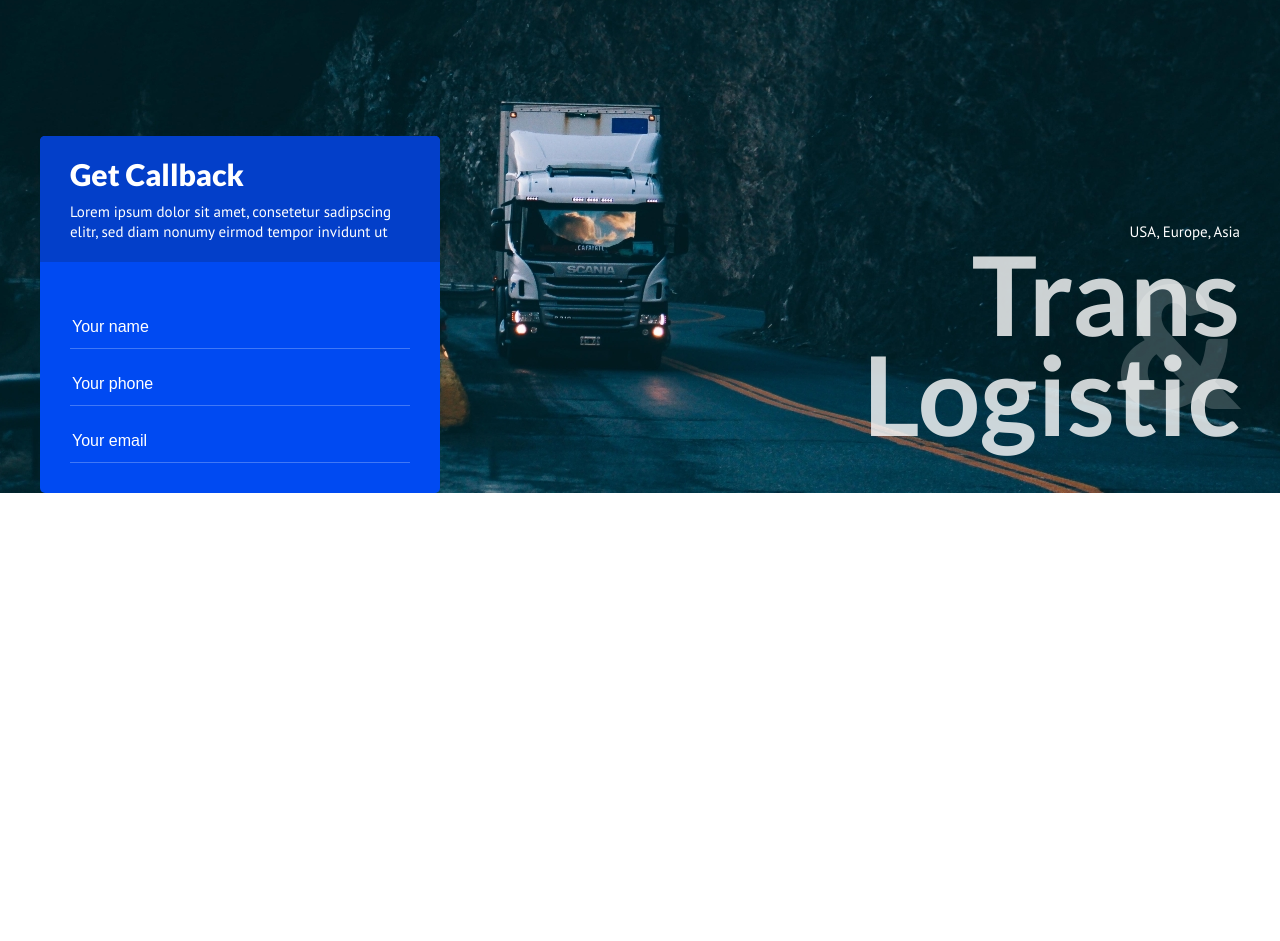
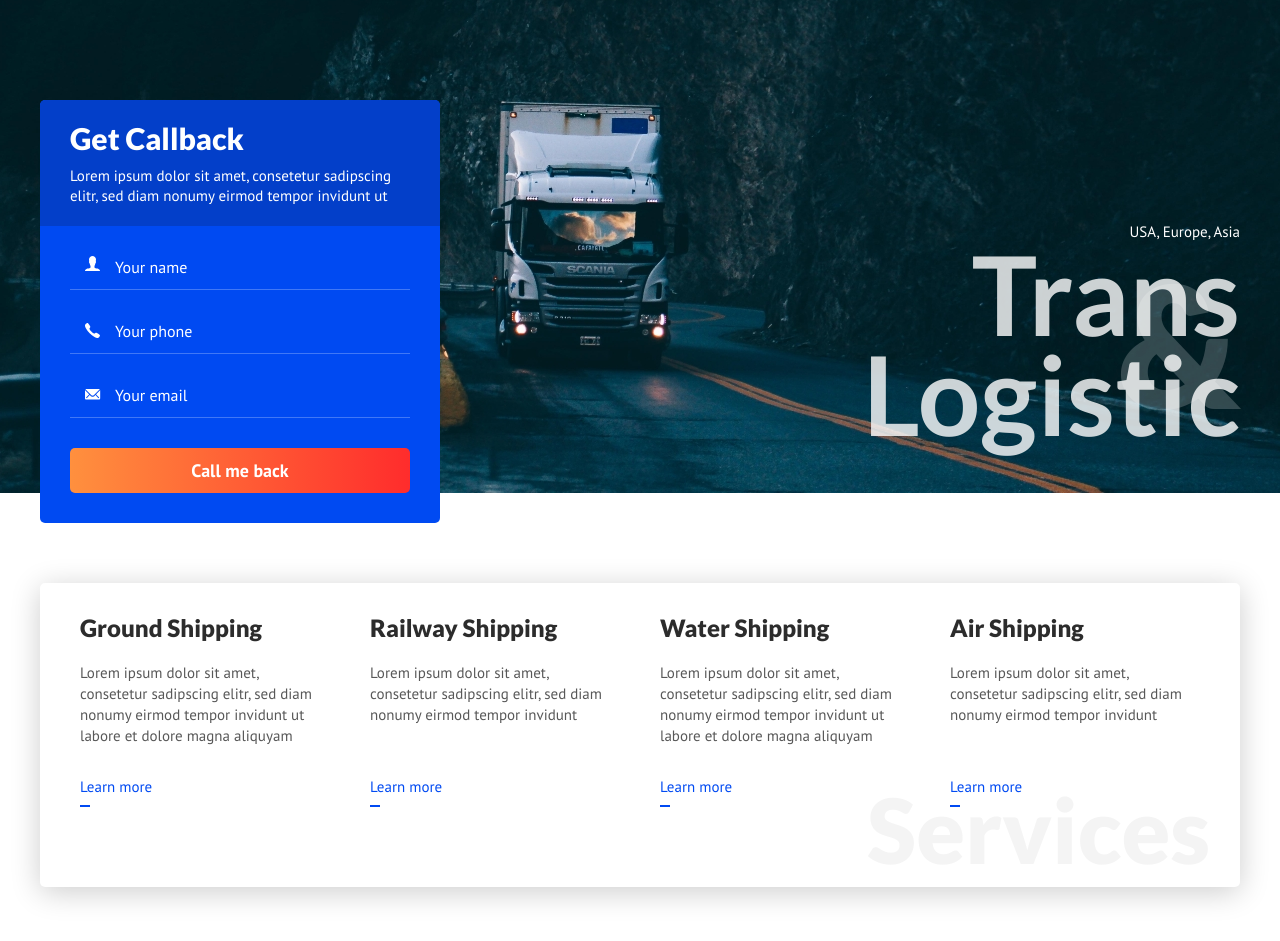
Before and after one commit to 111spartanec111/Logistic, a plain HTML site: page index.html in a window 1280 px wide. Shown: the part 107-1048 px from the top of the page. Before the commit the page ends 800 px from the top, so only its background shows below. Drawn offline with Linux system fonts and the light colour scheme.

Commit message:
+services

```diff
--- a/css/style.css
+++ b/css/style.css
@@ -14,6 +14,10 @@ body {
 
 h1, h2, h3, h4, h5, h6 {
     margin: 0;
+}
+
+p {
+    margin: 0 0 10px;
 }
 
 ul, ol {
@@ -68,7 +72,7 @@ ul, ol {
 /* Intro */
 
 .intro {
-
+    margin-bottom: 30px;
     background: #000 url("../images/bg.png") no-repeat center / cover;
 
 }
@@ -114,9 +118,16 @@ ul, ol {
 /*  FORM  */
 
 .request-form {
+    width: 100%;
     max-width: 400px;
-    background: #004AF2;
+    background-color: #004AF2;
     border-radius: 5px;
+    overflow: hidden;
+}
+
+.request-form--intro {
+    position: relative;
+    bottom: -30px;
 }
 
 .request-form__header {
@@ -146,17 +157,18 @@ ul, ol {
 }
 
 .form__group {
-    margin-top: 25px;
+    margin-bottom: 30px;
 }
 
 .input {
     display: block;
     width: 100%;
     background: none;
+    padding-left: 45px;
     padding-bottom: 12px;
     border: 0;
     border-bottom: 1px solid rgba(255, 255, 255, 0.25);
-    font-family: 'PT Sans' serif;
+    font-family: 'PT Sans', sans-serif;
     font-size: 16px;
     color: #FFFFFF;
     transition: border-color 0.2s linear;
@@ -170,3 +182,113 @@ ul, ol {
     outline: none;
     border-bottom-color: #FFFFFF;
 }
+
+.input--user {
+    background: url("../images/person.svg") left 15px top no-repeat;
+}
+.input--phone {
+    background: url("../images/call.svg") left 15px top 3px no-repeat;
+}
+.input--email {
+    background: url("../images/mail.svg") left 15px top 5px no-repeat;
+}
+
+
+/*  BUTTON  */
+
+.btn {
+    padding: 11px 20px;
+    font-family: 'PT Sans', sans-serif;
+    background: #333;
+    border: none;
+    cursor: pointer;
+    text-align: center;
+    font-weight: 700;
+    font-size: 18px;
+    line-height: 23px;
+    color: #FFFFFF;
+    border-radius: 5px;
+}
+
+.btn--block {
+    display: block;
+    width: 100%;
+}
+
+.btn--orange {
+    background: linear-gradient(90deg, #FF903E 0%, #FF2C2C 100%);
+}
+
+/* Section Services */
+.section {
+    padding: 60px 0;
+}
+.services {
+    position: relative;
+    display: flex;
+    flex-wrap: wrap;
+    min-height: 300px;
+    padding: 30px 25px 50px 15px;
+    background-color: #fff;
+    border-radius: 5px;
+    box-shadow: 0 5px 30px rgba(0, 0, 0, 0.2);
+}
+.services__main-title {
+    font-family: 'Lato', sans-serif;
+    font-weight: 900;
+    font-size: 90px;
+    line-height: 90px;
+    color: rgba(44, 44, 44, 0.05);
+    position: absolute;
+    bottom: 13px;
+    right: 30px;
+    z-index: 1;
+    pointer-events: none;
+}
+.services__item {
+    display: flex;
+    flex-direction: column;
+    width: 25%;
+    padding: 0 25px;
+    margin-bottom: 30px;
+}
+.services__title {
+    margin-bottom: 20px;
+    font-family: 'Lato', sans-serif;
+    font-weight: 900;
+    font-size: 24px;
+    line-height: 29px;
+    color: #2C2C2C;
+}
+.services__text {
+    margin-bottom: 20px;
+    font-size: 15px;
+    line-height: 21px;
+    font-weight: 400;
+}
+.services__footer {
+    margin-top: auto;
+}
+.services__link {
+    display: inline-block;
+    font-size: 15px;
+    color: #004AF2;
+    text-decoration: none;
+    transition: color 0.2s linear;
+}
+.services__link:after{
+    margin-top: 6px;
+    content: "";
+    display: block;
+    width: 10px;
+    height: 2px;
+    background-color: #004AF2;
+    transition: width 0.2s linear;
+}
+.services__link:hover {
+    color: #FF3E2F;
+}
+.services__link:hover:after {
+    width: 100%;
+    background-color: #FF3E2F;
+}
--- a/index.html
+++ b/index.html
@@ -31,7 +31,7 @@
     <div class="intro">
         <div class="container">
             <div class="intro__inner">
-                <div class="request-form">
+                <div class="request-form request-form--intro">
                     <div class="request-form__header">
                         <h3 class="request-form__title">Get Callback</h3>
                         <div class="request-form__text">Lorem ipsum dolor sit amet, consetetur sadipscing elitr, sed diam nonumy eirmod tempor invidunt ut</div>
@@ -39,26 +39,62 @@
                     <div class="request-form__content">
                         <form class="form" action="/" method="post">
                             <div class="form__group">
-                                <input class="input" type="text" placeholder="Your name">
+                                <input class="input input--user" type="text" placeholder="Your name">
                             </div>
                             <div class="form__group">
-                                <input class="input" type="tel" placeholder="Your phone">
+                                <input class="input input--phone" type="tel" placeholder="Your phone">
                             </div>
                             <div class="form__group">
-                                <input class="input" type="email" placeholder="Your email">
+                                <input class="input input--email" type="email" placeholder="Your email">
                             </div>
-
+                            <button class="btn btn--block btn--orange" type="submit">Call me back</button>
                         </form>
                     </div>
-                </div>
+                </div> <!-- request-form -->
                 <div class="intro__text">
                     <div class="intro__countries">USA, Europe, Asia</div>
                     <h1 class="intro__title">
                        <span class="intro__title-amp">&amp;</span> Trans <br> Logistic</h1>
                 </div>
             </div>
+        </div> <!-- container -->
+    </div>  <!-- intro -->
+
+    <!-- Services -->
+    <section class="section">
+        <div class="container">
+            <div class="services">
+                <h2 class="services__main-title">Services</h2>
+                <div class="services__item">
+                    <h4 class="services__title">Ground Shipping</h4>
+                    <div class="services__text">
+                        <p>Lorem ipsum dolor sit amet, consetetur sadipscing elitr, sed diam nonumy eirmod tempor invidunt ut labore et dolore magna aliquyam</p>
+                    </div>
+                    <div class="services__footer"><a class="services__link" href="#">Learn more</a></div>
+                </div>
+                <div class="services__item">
+                    <h4 class="services__title">Railway Shipping</h4>
+                    <div class="services__text">
+                        <p>Lorem ipsum dolor sit amet, consetetur sadipscing elitr, sed diam nonumy eirmod tempor invidunt</p>
+                    </div>
+                    <div class="services__footer"><a class="services__link" href="#">Learn more</a></div>
+                </div>
+                <div class="services__item">
+                    <h4 class="services__title">Water Shipping</h4>
+                    <div class="services__text">
+                        <p>Lorem ipsum dolor sit amet, consetetur sadipscing elitr, sed diam nonumy eirmod tempor invidunt ut labore et dolore magna aliquyam</p>
+                    </div>
+                    <div class="services__footer"><a class="services__link" href="#">Learn more</a></div>
+                </div>
+                <div class="services__item">
+                    <h4 class="services__title">Air Shipping</h4>
+                    <div class="services__text">
+                        <p>Lorem ipsum dolor sit amet, consetetur sadipscing elitr, sed diam nonumy eirmod tempor invidunt</p>
+                    </div>
+                    <div class="services__footer"><a class="services__link" href="#">Learn more</a></div>
+                </div>
+            </div>  <!-- Services -->
         </div>
-    </div>
-
+    </section>
 </body>
 </html>
```
Also changed, not shown: images/call.svg (added), images/mail.svg (added), images/person.svg (added).
